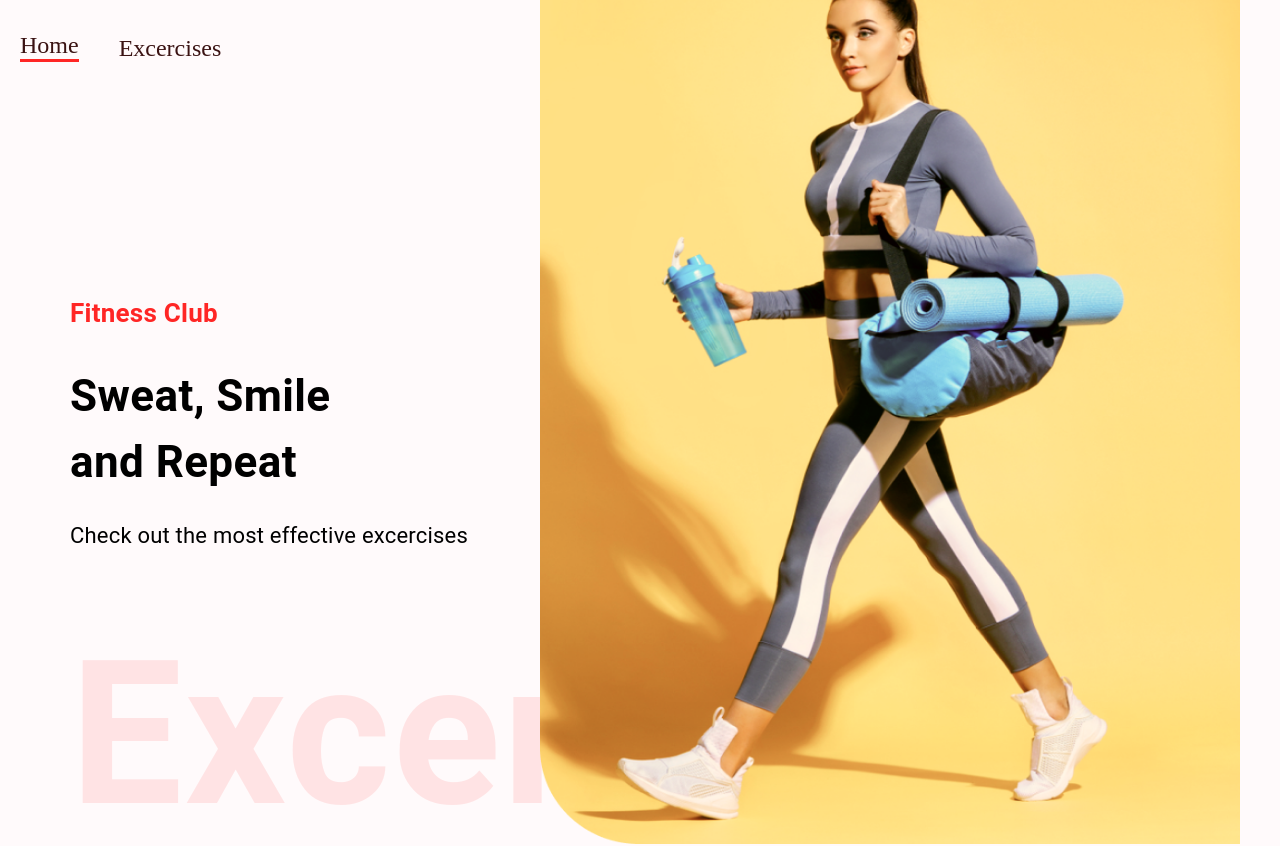
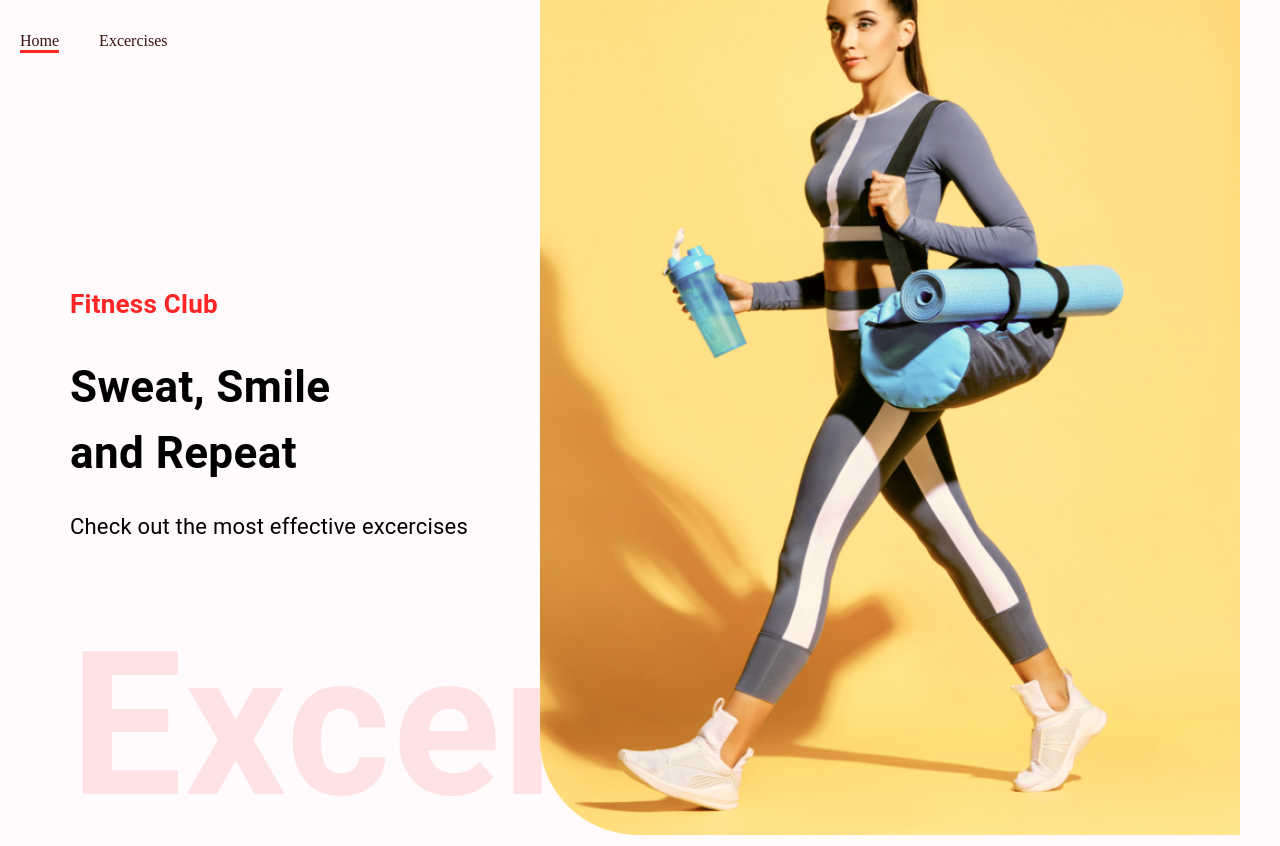
Before and after one commit to ayush2390/Exercise-App, a React (Create React App) app: page / in a window 1280 px wide. Shown: the top 846 px of the page. Built offline with nearby package versions, Linux system fonts and the light colour scheme; no server answers.

Commit message:
Update Navbar.js

```diff
--- a/src/components/Navbar.js
+++ b/src/components/Navbar.js
@@ -9,8 +9,6 @@ const Navbar = () => {
         <Stack
         direction='row'
         gap='40px'
-        fontSize='24px'
-        alignItems=' flex-end'
         >
             <Link to='/' style={{textDecoration: 'none', color: '#3A1212', borderBottom: '3px solid #FF2625'}}>Home</Link>
             <a href='#excercise' style={{textDecoration: 'none', color: '#3A1212'}}>Excercises</a>
```
